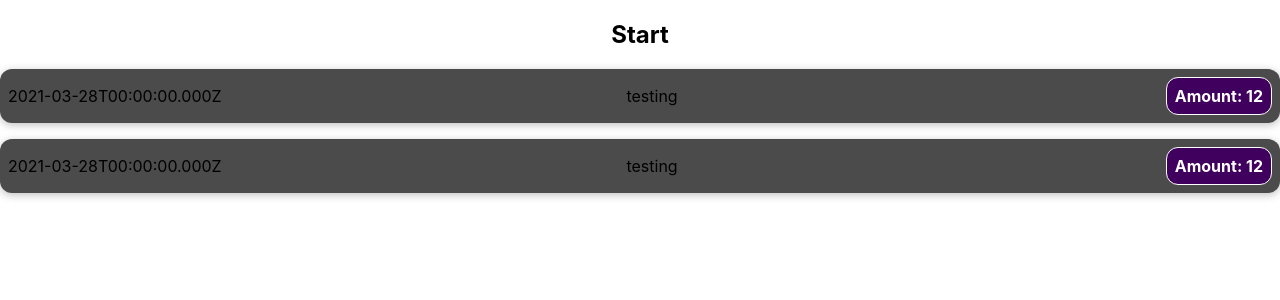
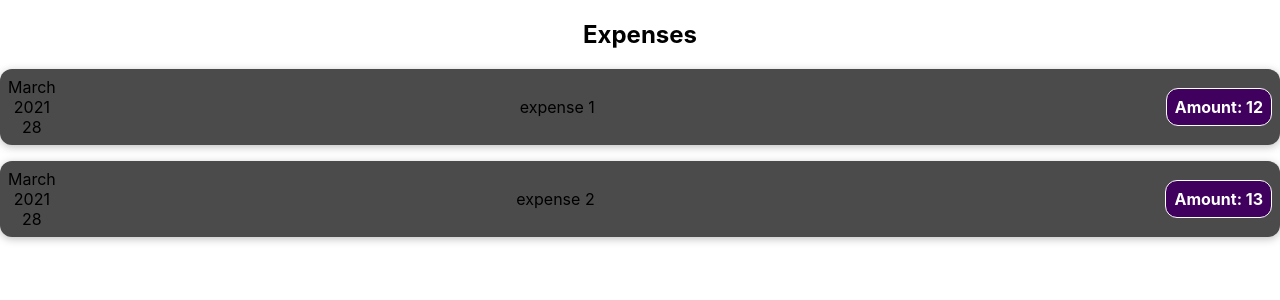
Before and after one commit to troias/expenses-example, a React (Create React App) app: page / in a window 1280 px wide. Shown: the top 300 px of the page. Built offline with nearby package versions, Linux system fonts and the light colour scheme.

Commit message:
added date helpers

```diff
--- a/src/App.js
+++ b/src/App.js
@@ -6,27 +6,23 @@ function App() {
 
   const expenses = [{
     date: new Date(2021, 2, 28),
-    description: "testing",
-    titles: "testing",
+    description: "expense 1",
+    titles: "expense 1",
     amount: "12"
   },
   {
   date: new Date(2021, 2, 28),
-    description: "testing",
-    titles: "testing",
-    amount: "12"
+    description: "expense 2",
+    titles: "expense 2",
+    amount: "13"
   } ]
   const [expense, setExpense] = useState(
     expenses
   )
 
-
-
-
-
   return (
     <div className="App">
-     <h2>Start</h2>
+     <h2>Expenses</h2>
      <ExpenseList expense={expense}/>
     </div>
   );
--- a/src/components/expense/ExpenseItem/ExpenseItem.js
+++ b/src/components/expense/ExpenseItem/ExpenseItem.js
@@ -2,12 +2,21 @@ import React from 'react'
 import styles from './ExpenseItem.module.css'
 
 const ExpenseItem = (props) => {
-    const { expenses: {date, description, title, amount} } = props
+    const { expenses: { date, description, title, amount } } = props
+
+    const month = date.toLocaleString("en-US", { month: "long" })
+    const day = date.toLocaleString("en-US", { day: "2-digit" })
+    const year = date.getFullYear()
+    return (
+        <div className={styles.expenseItem}>
+            <div>
+                <div>{month}</div>
+                <div>{year}</div>
+                <div>{day}</div>
+            </div>
 
 
-    return (
-        <div className={styles.expenseItem}>
-            <time>{date.toISOString()}</time>
+            {/* <time>{date.toISOString()}</time> */}
             <div className={styles.expenseItem__description}>
                 {description}
             </div>
--- a/src/components/expense/ExpenseList/ExpenseList.js
+++ b/src/components/expense/ExpenseList/ExpenseList.js
@@ -2,8 +2,8 @@ import React from 'react'
 import ExpenseItem from '../../expense/ExpenseItem/ExpenseItem'
 
 const ExpenseList = (props) => {
-    const {expense } = props
-    console.log( props)
+    const { expense } = props
+
     return (
         <>
 
```
